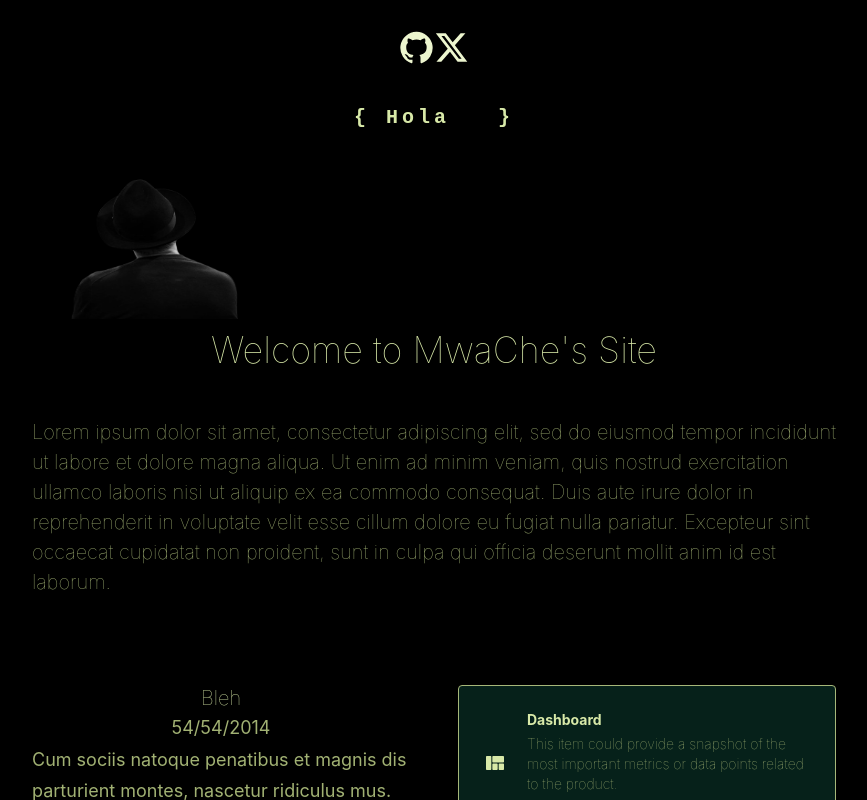
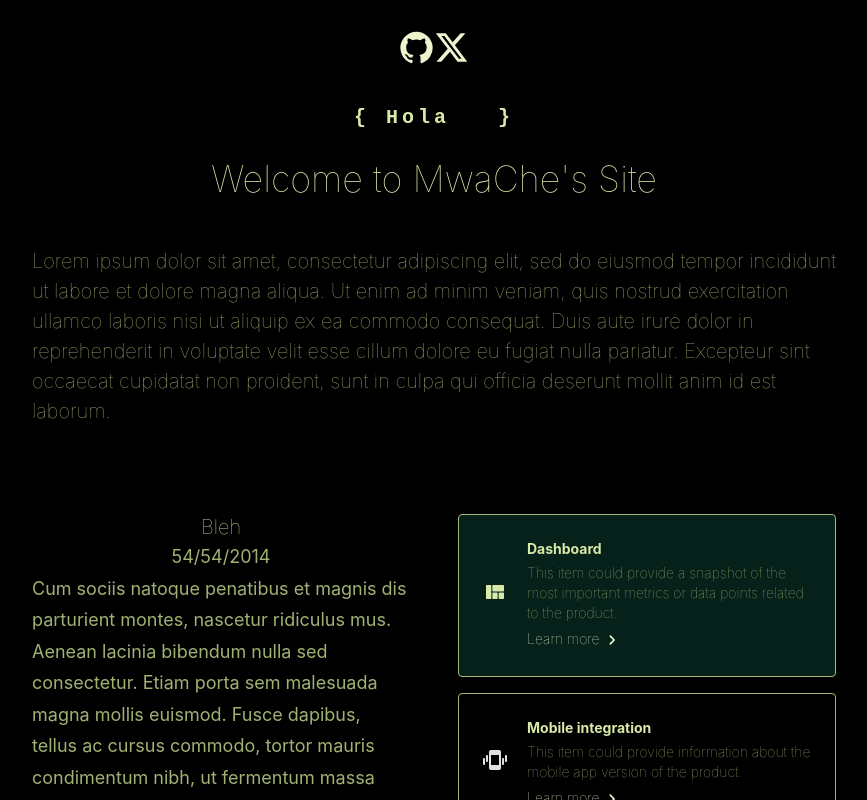
Before and after one commit to mwchben/mwache, a React (Create React App) app: page / in a window 1280 px wide. Shown: the top 800 px of the page, without its empty margins (206-1073 px from the left). Built offline with nearby package versions, Linux system fonts and the light colour scheme; a web font is replaced by a local one.

Commit message:
image commented, is it necessary?

```diff
--- a/src/components/Layout/Templates/Projects.js
+++ b/src/components/Layout/Templates/Projects.js
@@ -55,18 +55,7 @@ export default function Projects() {
 
 
         <div>
-        <Box
-            component="img"
-            sx={{
-              height: 233,
-              width: 350,
-              alignItems: 'center',
-              maxHeight: { xs: 233, md: 167 },
-              maxWidth: { xs: 350, md: 250 },
-            }}
-            alt="Mwache's avatar imgure 😂"
-            src= {imgAvatar}
-        />
+
                 <Typography component="h2" variant="h4" color="text.primary" textAlign="center">
                   Welcome to MwaChe's Site
                 </Typography>
--- a/src/components/Layout/Topbar.js
+++ b/src/components/Layout/Topbar.js
@@ -4,11 +4,12 @@ import GitHubIcon from "@mui/icons-material/GitHub";
 import XIcon from "@mui/icons-material/X";
 import Link from '@mui/material/Link';
 
+
 export default function Topbar() {
   return (
     <>
-      <Box sx={{ textAlign: "center", my: 3 }}>
-        <Button sx={{ color: "#D8E9A8" }}>
+      <Box sx={{ textAlign: "center", my: 3}}>
+        <Button sx={{ color: "#D8E9A8"}}>
 
           <Link href="https://github.com/mwchben" target="_blank" >
           <GitHubIcon className="hover" fontSize="large"/>
@@ -19,6 +20,7 @@ export default function Topbar() {
 
         </Button>
       </Box>
+
     </>
   );
 }
```
